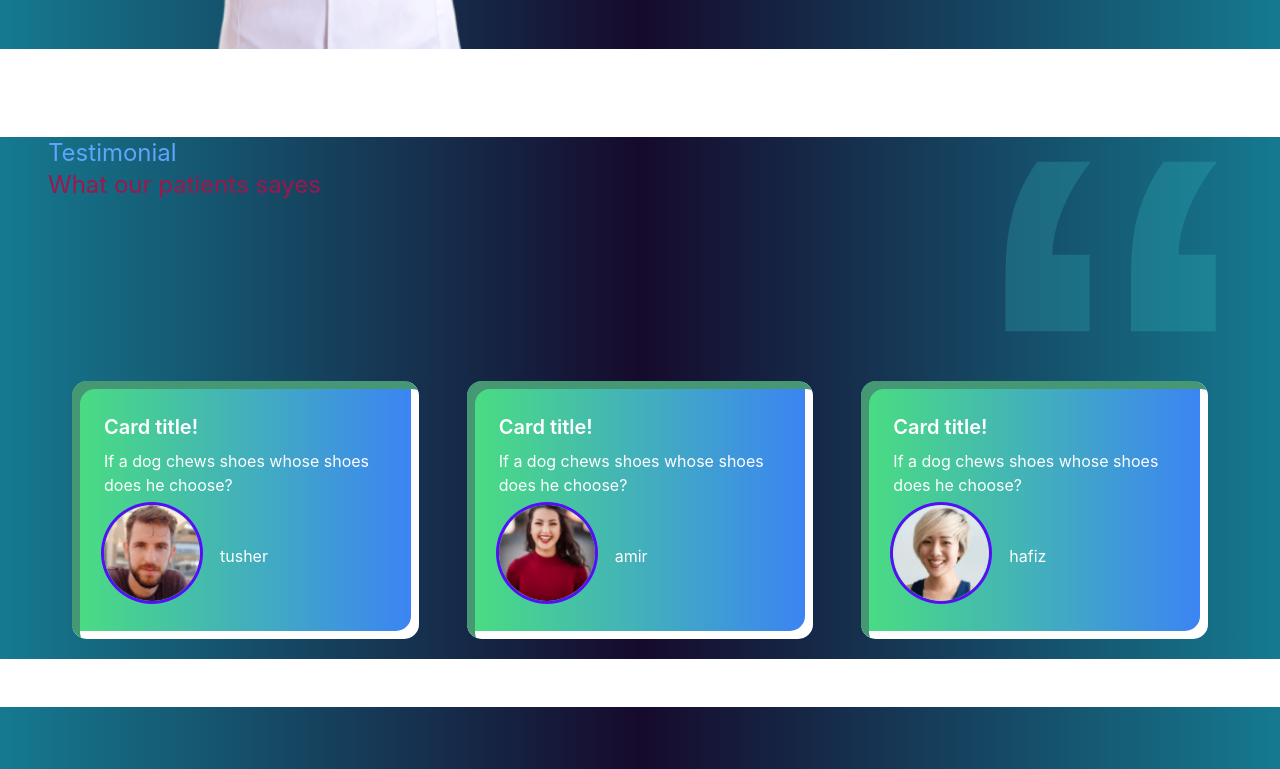
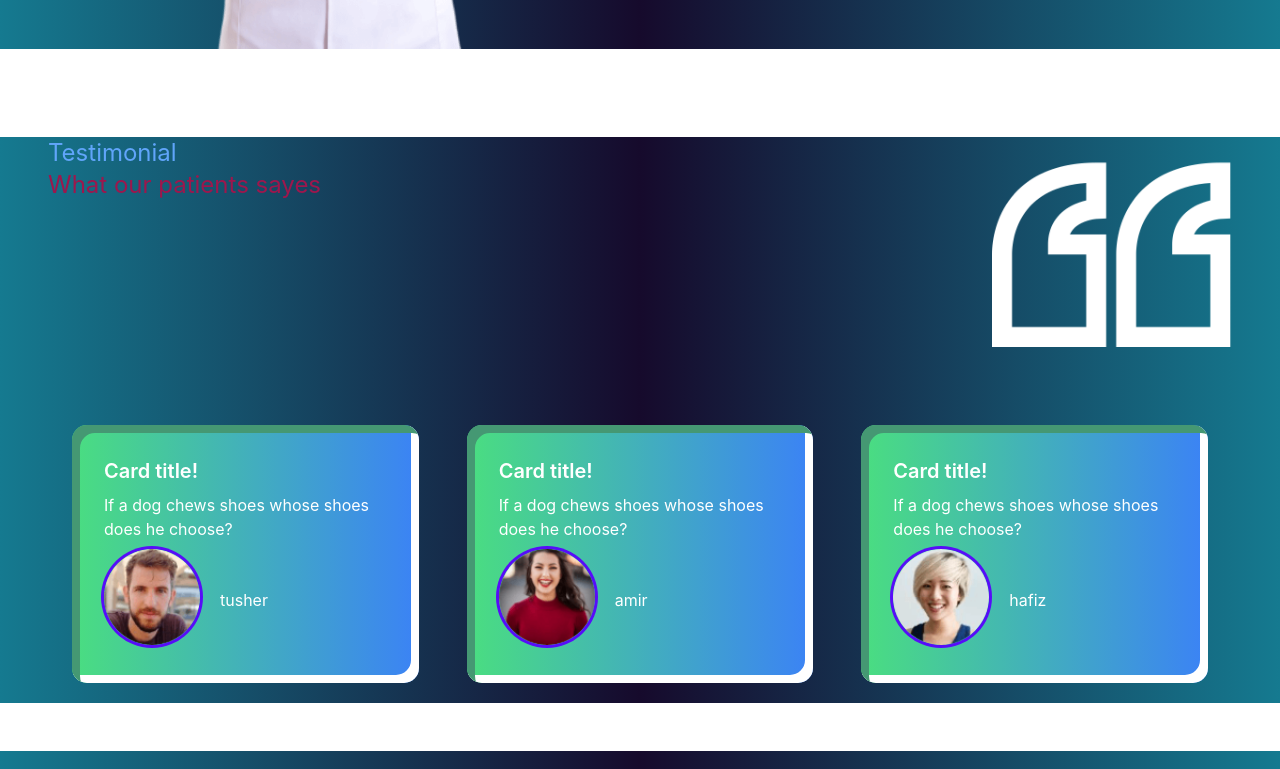
Before and after one commit to Sadnan-2019/tmc-client-side, a React (Create React App) app: page / in a window 1280 px wide. Shown: the part 2920-3689 px from the top of the page. Built offline with nearby package versions, Linux system fonts and the light colour scheme; no server answers.

Commit message:
locomotive

```diff
--- a/src/components/Home/Tstimoniel.js
+++ b/src/components/Home/Tstimoniel.js
@@ -1,5 +1,5 @@
 import React from "react";
-import quoite from "../../assets/icons/quote.svg";
+import quoite from "../../assets/images/quote.png";
 import people1 from "../../assets/images/people1.png";
 import people2 from "../../assets/images/people2.png";
 import people3 from "../../assets/images/people3.png";
@@ -20,7 +20,7 @@ const Tstimoniel = () => {
           <h1 className="text-2xl text-pink-800">What our patients sayes</h1>
         </div>
         <div>
-          <img className=" sm:w-28 lg:w-60" src={quoite} alt="" />
+          <img className="text-white sm:w-28 lg:w-60" src={quoite} alt="" />
         </div>
       </div>
       <div className="grid sm:grid-cols-1 gap-12 lg:grid-cols-3 px-6">
```
Also changed, not shown: src/assets/images/quote.png (added).
